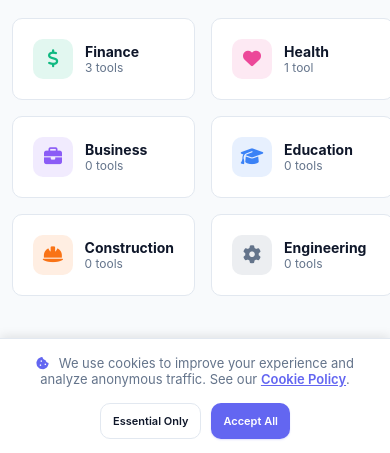
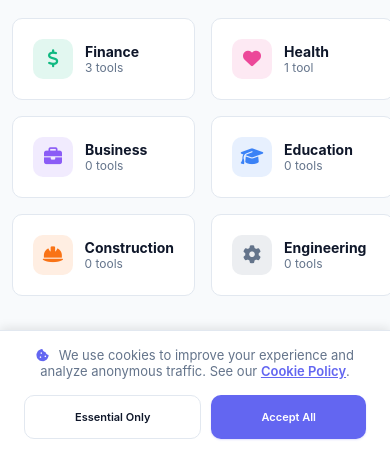
Before and after one commit to muradahm1/utility, a plain HTML site: page index.html in a window 390 px wide. Shown: the part 389-842 px from the top of the page. Drawn offline with nearby package versions, Linux system fonts and the light colour scheme.

Commit message:
responsive

```diff
--- a/css/style.css
+++ b/css/style.css
@@ -1532,6 +1532,13 @@ tbody tr:hover { background: var(--primary-light); }
         text-align: center;
         gap: 16px;
     }
+    .cookie-consent-actions .btn {
+        min-height: 44px;
+        flex-grow: 1;
+    }
+    .cookie-consent-actions {
+        width: 100%;
+    }
 }
 
 @media (max-width: 768px) { .app-container > .site-footer { margin-left: 0; } }
```
